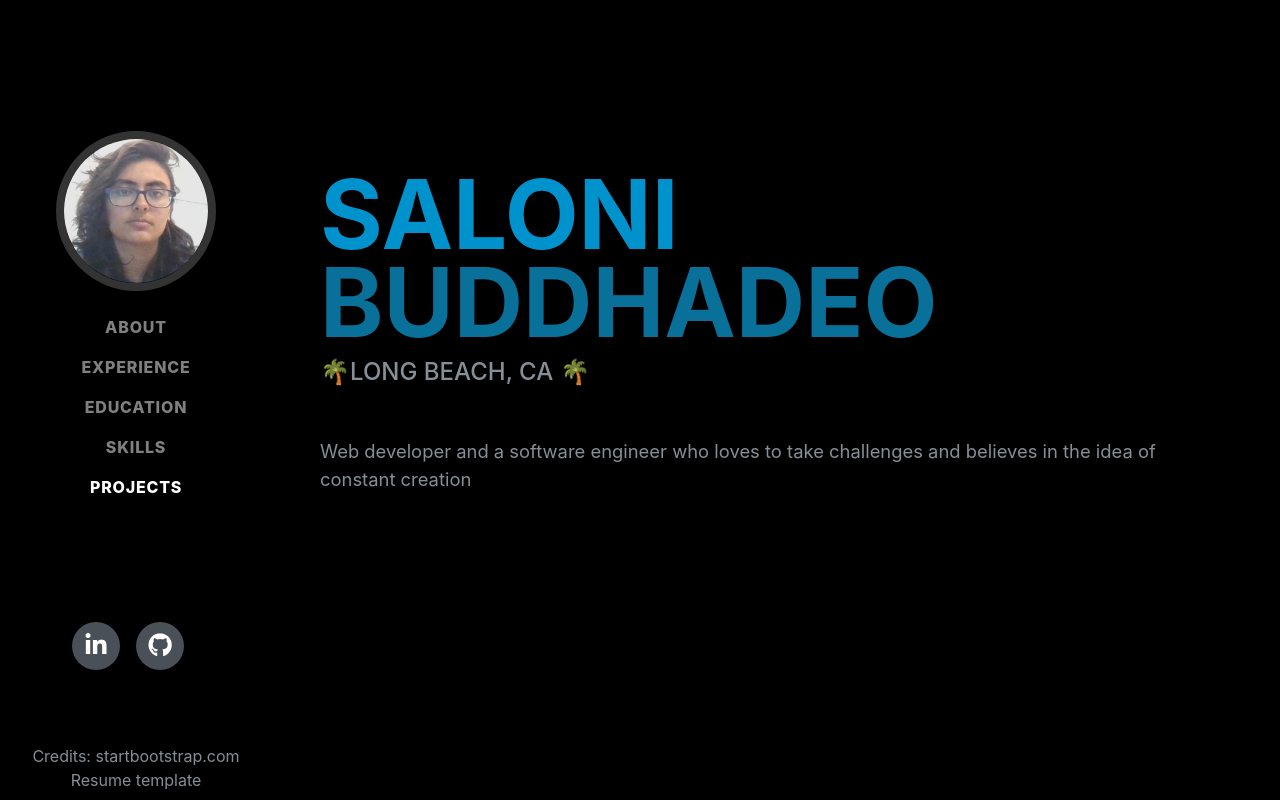
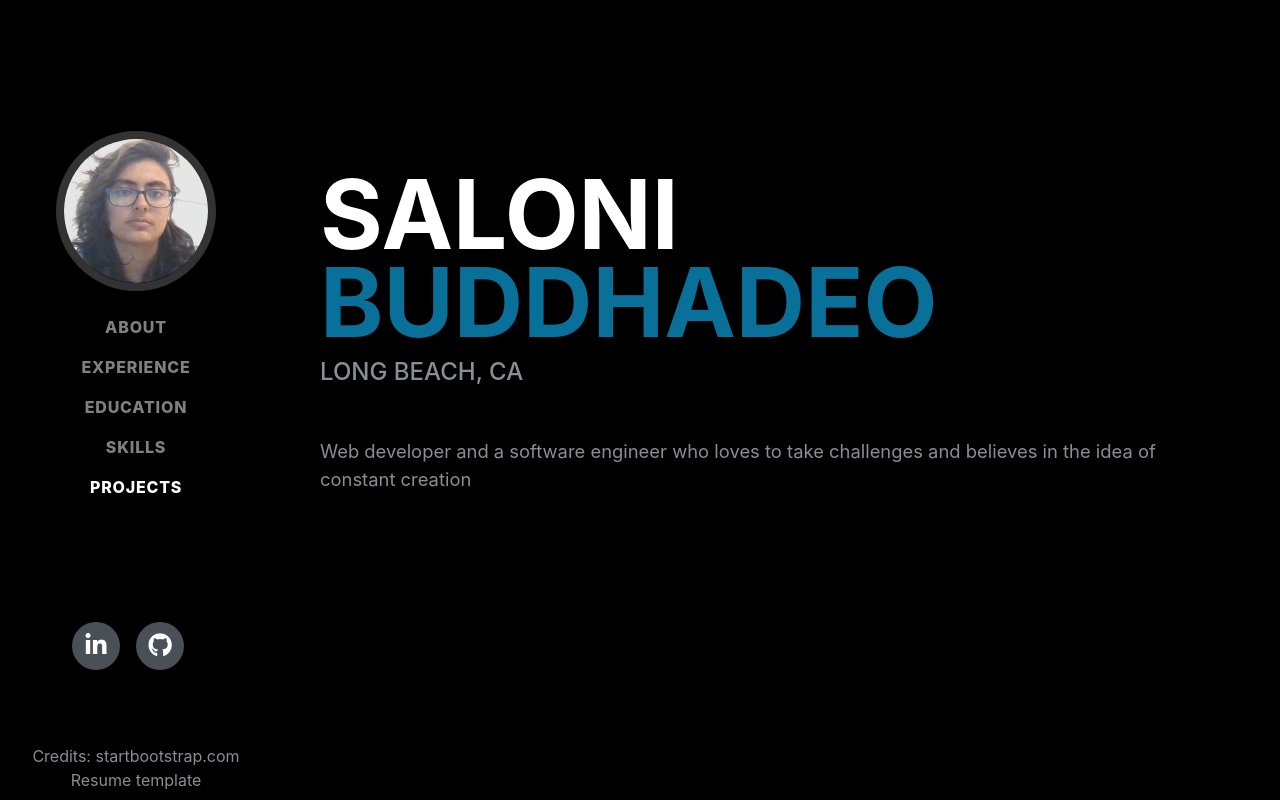
Before and after one commit to Inolas/inolas, a React (Create React App) app: page / in a window 1280 px wide. Shown: the top 800 px of the page. Built offline with nearby package versions, Linux system fonts and the light colour scheme; a web font is replaced by a local one.

Commit message:
text primary white

```diff
--- a/public/css/resume.css
+++ b/public/css/resume.css
@@ -212,7 +212,7 @@ section.resume-section .resume-item .resume-date {
 }
 
 .text-primary {
-  color: #0092cc !important;
+  color: #fff !important;
 }
 
 a {
--- a/src/components/About.jsx
+++ b/src/components/About.jsx
@@ -14,7 +14,8 @@ export default class About extends Component{
                         {/* <h3 className="text-right"><span className="text-primary">Inolas</span></h3> */}
                     </div>
                     <div className="subheading mb-5">
-                        <span role="img" className="palm-tree" aria-label="palm-tree">Long Beach, CA 🌴</span>
+                        {/* <span role="img" className="palm-tree" aria-label="palm-tree"></span> */}
+                    Long Beach, CA
                         <contactDetails></contactDetails>
                         {/* <br></br>(657) 666-0787 <br></br>
                         <a href="mailto:salonibuddhadeo@gmail.com">salonibuddhadeo@gmail.com</a> */}
```
